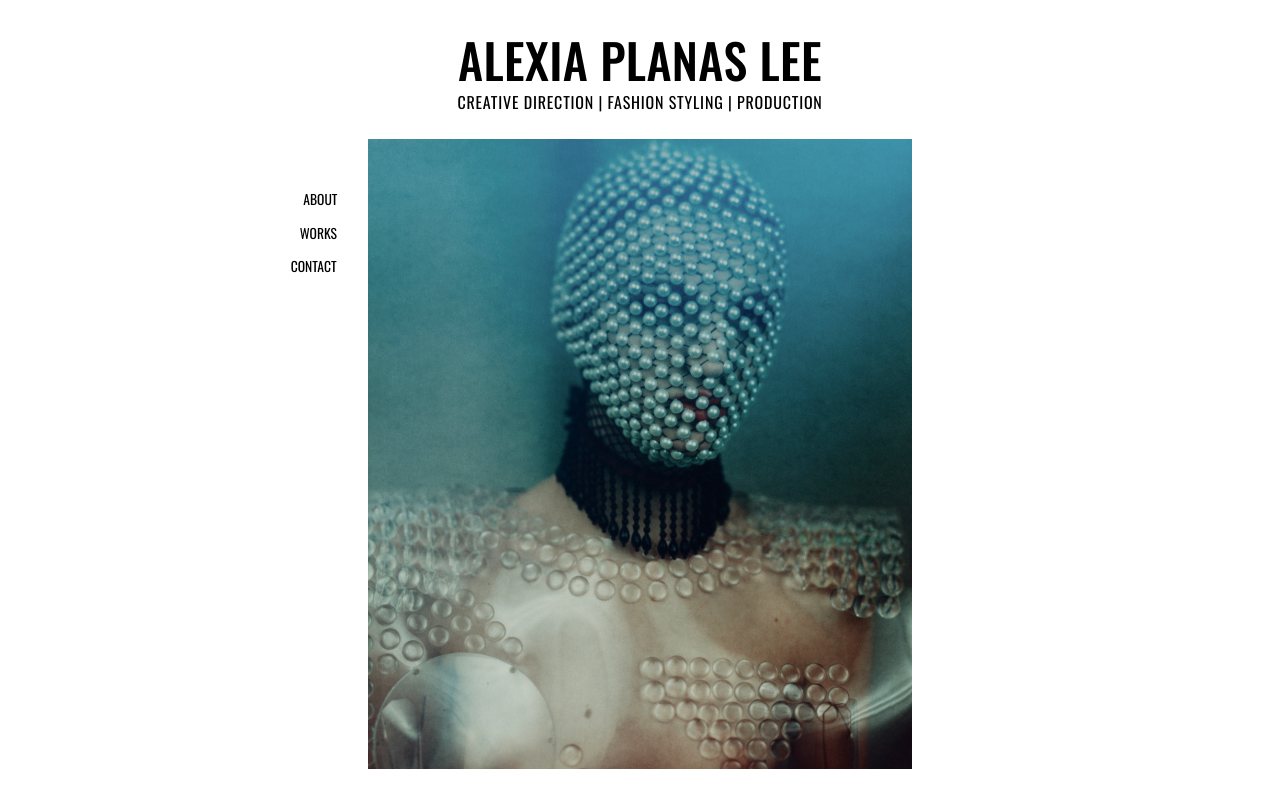
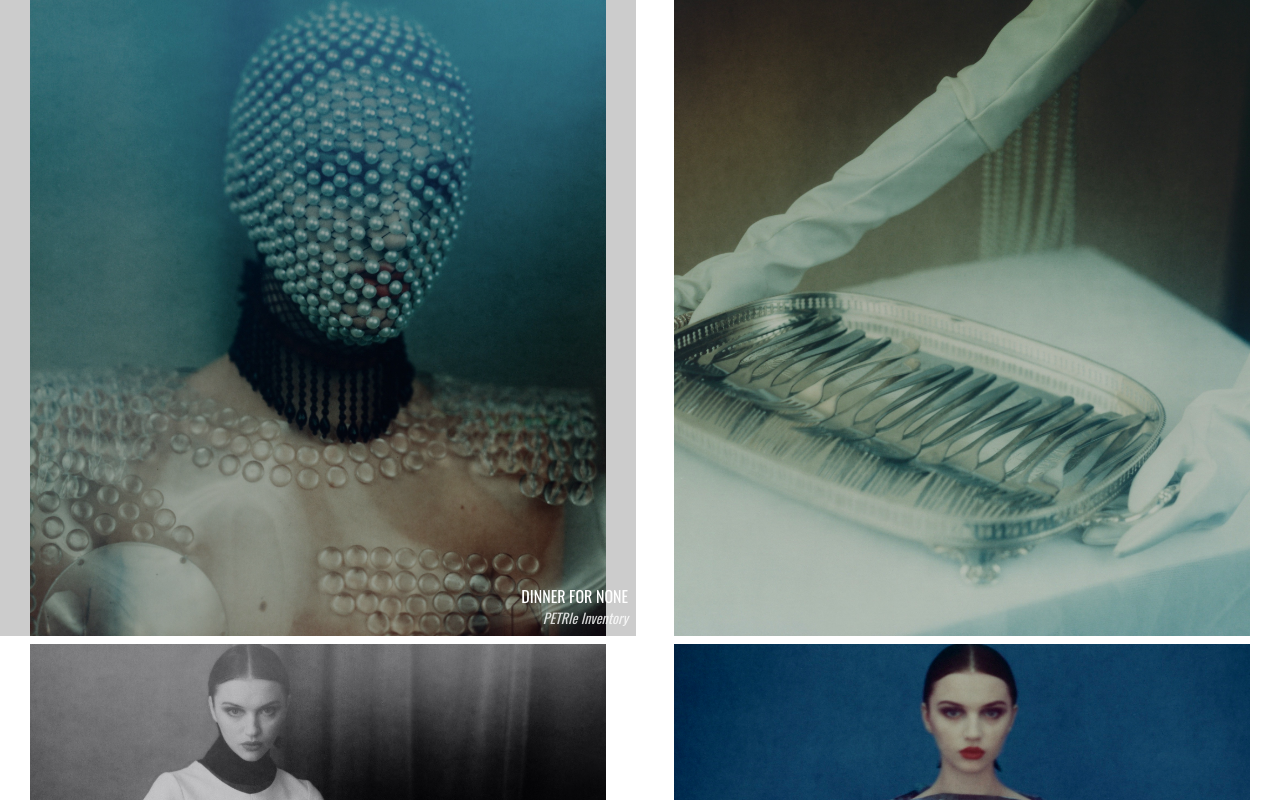
Before and after one commit to charlesfig/alexia-portfolio-next13.4, a Next.js app: page /works in a window 1280 px wide. Shown: the top 800 px of the page. Built offline with nearby package versions, Linux system fonts and the light colour scheme.

Commit message:
Change works page to show all photos

```diff
--- a/app/works/page.tsx
+++ b/app/works/page.tsx
@@ -1,80 +1,95 @@
+"use client";
+
 import Image from "next/image";
-
-import { Metadata } from "next";
-import Header from "../Header";
-import Works from "../Works";
-import ContactInfo from "../contact/ContactInfo";
+import { useContext } from "react";
+import Slideshow from "../Slideshow";
+import { SlideshowContext } from "../context";
 import { grid_works } from "../data";
 import { Work } from "../types";
 
 const page_title = "Alexia Planas Lee";
 
-export const metadata: Metadata = {
-  /** The title of the document */
-  title: page_title,
-  description: "Visual creative with work showcased in Vogue Italia, Times Square, and Vanidad.",
-  keywords: ["Alexia", "Alexia Planas", "Alexia Planas Lee", "Visual creative"],
+// export const metadata: Metadata = {
+//   /** The title of the document */
+//   title: page_title,
+//   description: "Visual creative with work showcased in Vogue Italia, Times Square, and Vanidad.",
+//   keywords: ["Alexia", "Alexia Planas", "Alexia Planas Lee", "Visual creative"],
 
-  openGraph: {
-    title: page_title,
-    description: "Visual creative with work showcased in Vogue Italia and Times Square",
-    url: "www.alexiaplanaslee.com",
-    siteName: "Portfolio - Alexia Planas Lee",
-    images: [
-      {
-        url: "/images/dinner_for_none.jpg",
-        width: 824,
-        height: 1024,
-      },
-    ],
-    type: "website",
-  },
-  twitter: {
-    card: "summary_large_image",
-    title: page_title,
-    description: "Visual creative with work showcased in Vogue Italia and Times Square",
-    images: [
-      {
-        url: "/images/dinner_for_none.jpg",
-        width: 824,
-        height: 1024,
-      },
-    ],
-    site: "www.alexiaplanaslee.com",
-  },
-};
+//   openGraph: {
+//     title: page_title,
+//     description: "Visual creative with work showcased in Vogue Italia and Times Square",
+//     url: "www.alexiaplanaslee.com",
+//     siteName: "Portfolio - Alexia Planas Lee",
+//     images: [
+//       {
+//         url: "/images/dinner_for_none.jpg",
+//         width: 824,
+//         height: 1024,
+//       },
+//     ],
+//     type: "website",
+//   },
+//   twitter: {
+//     card: "summary_large_image",
+//     title: page_title,
+//     description: "Visual creative with work showcased in Vogue Italia and Times Square",
+//     images: [
+//       {
+//         url: "/images/dinner_for_none.jpg",
+//         width: 824,
+//         height: 1024,
+//       },
+//     ],
+//     site: "www.alexiaplanaslee.com",
+//   },
+// };
+
+export default function WorksPage() {
+  return (
+    <div id="wrapper" className="w-full">
+      <Photos />
+    </div>
+  );
+}
 
 interface WorkProps extends Work {
   className?: string;
   imgClassName?: string;
 }
-const MainWork = ({
-  className = "",
-  imgClassName = "",
-  ...work
-}: WorkProps & { className?: string; imgClassName?: string }) => (
+const Photo = ({ className = "", imgClassName = "", ...work }: WorkProps) => (
   <div id="work" className={`relative w-full group overflow-hidden ${className}`}>
+    <div className="w-full bg-black/20 invisible opacity-0 group-hover:visible group-hover:opacity-100 transition-all h-full absolute top-0 p-2 flex flex-col items-end justify-end text-white">
+      <p className="uppercase text-right">{work.project_name}</p>
+      <p className="italic text-right text-sm opacity-80 ">{work.publication}</p>
+    </div>
     <Image
-      className={`w-full max-w-xl mx-auto ${imgClassName}`}
+      className={`object-cover max-w-xl w-full h-full mx-auto ${imgClassName}`}
       alt={`"${work.project_name}" by Alexia Planas Lee`}
       {...work.image}
     />
   </div>
 );
 
-export default function Homepage() {
+function Photos() {
+  let { setIsOpen, setSelectedWork } = useContext(SlideshowContext);
+
+  const openPhoto = (id: number) => {
+    setSelectedWork(grid_works.find((work) => work.photo_id === id)!);
+    setIsOpen(true);
+  };
+
   return (
-    <div className="w-full text-center relative max-w-xl mx-auto p-4">
-      <Header />
-
-      <div id="wrapper" className="w-full">
-        {/* Main Work */}
-        <MainWork {...grid_works[0]} imgClassName="-mt-[26px] mb-10" />
-
-        <Works />
-
-        <ContactInfo />
+    <>
+      <Slideshow />
+      <div className="grid grid-cols-2 gap-2">
+        {grid_works.map((work) => {
+          return (
+            <button onClick={() => openPhoto(work.photo_id)}>
+              <Photo {...work} className="aspect-square" imgClassName={work.className} />
+            </button>
+          );
+        })}
       </div>
-    </div>
+    </>
   );
 }
```
